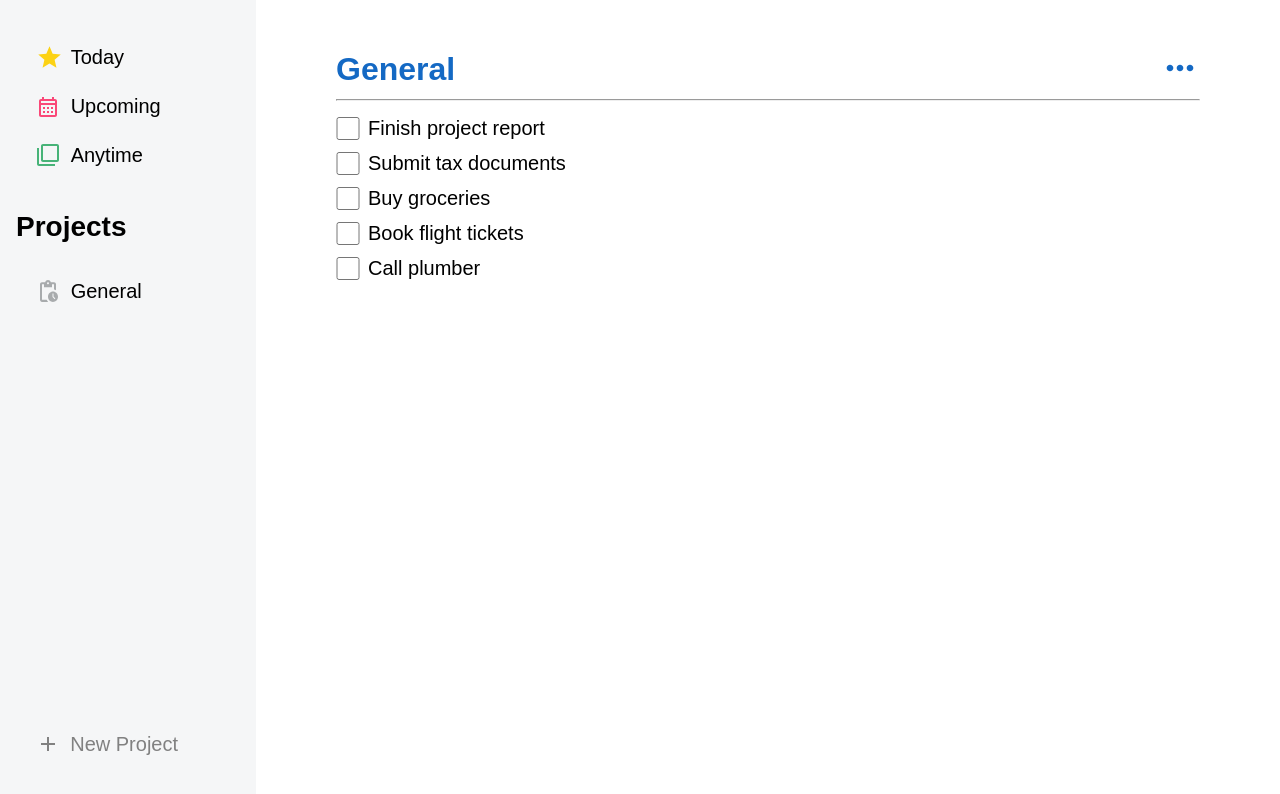
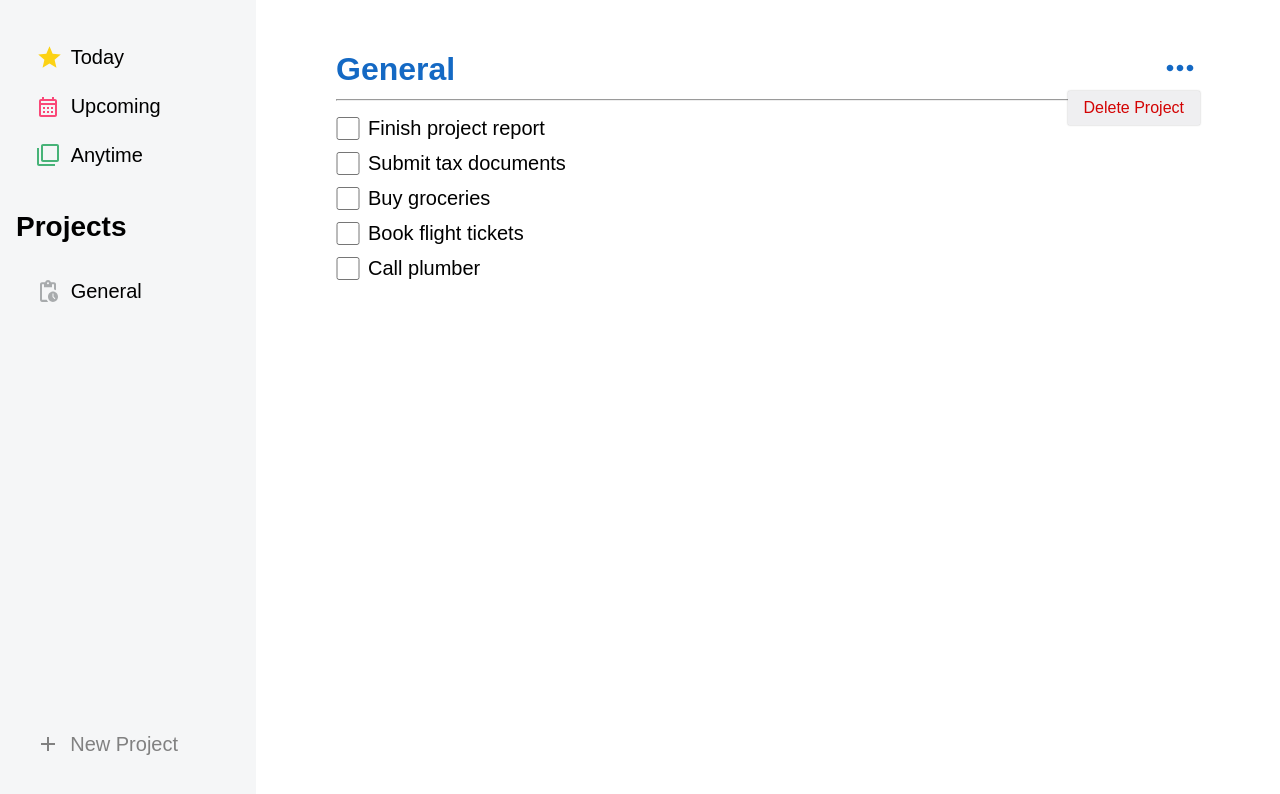
Before and after one commit to NgocPMT/js-todo-list, a website built with webpack: page src/template.html in a window 1280 px wide. Both pictures are taken after a click on the button 1180 px from the left and 69 px from the top of the page. Built offline with nearby package versions, Linux system fonts and the light colour scheme.

Commit message:
implement logic to show and hide project details dropdown

```diff
--- a/src/css/style.css
+++ b/src/css/style.css
@@ -104,6 +104,7 @@ html, body {
 }
 
 .project-title-wrapper {
+  position: relative;
   display: flex;
   justify-content: space-between;
   align-items: center;
@@ -124,6 +125,31 @@ html, body {
 .project-detail img {
   width: 2.5rem;
   height: 2.5rem;
+}
+
+.hidden {
+  display: none;
+}
+
+.project-dropdown {
+  position: absolute;
+  top: 100%;
+  right: 0;
+}
+
+.project-dropdown button {
+  font-size: 1rem;
+  background-color: #efeff1;
+  color: rgb(211, 3, 3);
+  border: none;
+  box-shadow: 0 0 2px rgba(0, 0, 0, 0.3);
+  border-radius: 0.1rem;
+  padding: 0.5rem 1rem;
+  cursor: pointer;
+}
+
+.project-dropdown button:hover {
+  background-color: #d9d9d9;
 }
 
 .no-task-announce {
--- a/src/displayController.js
+++ b/src/displayController.js
@@ -14,9 +14,17 @@ const displayController = (function () {
         if (project.todos.length === 0) {
           return `
         <div class="project">
-          <h2 class="project-title">${project.title}</h2>
+          <div class="project-title-wrapper">
+            <h2 class="project-title">${project.title}</h2>
+            <button class="project-detail" data-title=${project.title}>
+              <img src=${detailIcon} aria-label="more"/>
+            </button>
+            <div class="project-dropdown hidden">
+              <button class="delete-project" data-title=${project.title}>Delete project</button>
+            </div>
+          </div>
           <hr/>
-          <p class="no-task-announce">There is no task yet...</p>
+          <p class="no-task-announce">There are no tasks yet...</p>
         </div>
           `;
         }
@@ -37,9 +45,12 @@ const displayController = (function () {
         <div class="project">
           <div class="project-title-wrapper">
             <h2 class="project-title">${project.title}</h2>
-            <button class="project-detail">
+            <button class="project-detail" data-title=${project.title}>
               <img src=${detailIcon} aria-label="more"/>
             </button>
+            <div class="project-dropdown hidden" data-title=${project.title}>
+              <button class="delete-project" data-title=${project.title}>Delete Project</button>
+            </div>
           </div>
           <hr/>
           <div class="todo-container">
@@ -75,7 +86,7 @@ const displayController = (function () {
     projectFilterContainer.innerHTML = projectFilters;
   };
 
-  const addNewProjectEventListener = () => {
+  const addNewProjectEventListeners = () => {
     const newProjectBtn = document.querySelector("#new-project-btn");
     const newProjectModal = document.querySelector("#new-project-modal");
     const newProjectClose = document.querySelector("#new-project-close");
@@ -94,7 +105,39 @@ const displayController = (function () {
     });
   };
 
-  return { renderTodos, renderProjects, addNewProjectEventListener };
+  const addProjectDetailsEventListeners = () => {
+    const detailButtons = document.querySelectorAll(".project-detail");
+    const deleteButtons = document.querySelectorAll(".delete-project");
+    const projectDropdowns = document.querySelectorAll(".project-dropdown");
+
+    detailButtons.forEach((button) => {
+      button.addEventListener("click", () => {
+        projectDropdowns.forEach((dropdown) => {
+          if (dropdown.dataset.title === button.dataset.title) {
+            if (dropdown.classList.contains("hidden")) {
+              dropdown.classList.remove("hidden");
+            } else {
+              dropdown.classList.add("hidden");
+            }
+          }
+        });
+      });
+    });
+
+    deleteButtons.forEach((button) => {
+      button.addEventListener("click", () => {
+        projectController.deleteProject(button.dataset.title);
+        renderTodos();
+      });
+    });
+  };
+
+  return {
+    renderTodos,
+    renderProjects,
+    addNewProjectEventListeners,
+    addProjectDetailsEventListeners,
+  };
 })();
 
 export default displayController;
--- a/src/index.js
+++ b/src/index.js
@@ -29,4 +29,5 @@ todoController.createTodo(
 console.log(todoController.getTodos());
 displayController.renderTodos();
 displayController.renderProjects();
-displayController.addNewProjectEventListener();
+displayController.addNewProjectEventListeners();
+displayController.addProjectDetailsEventListeners();
```
